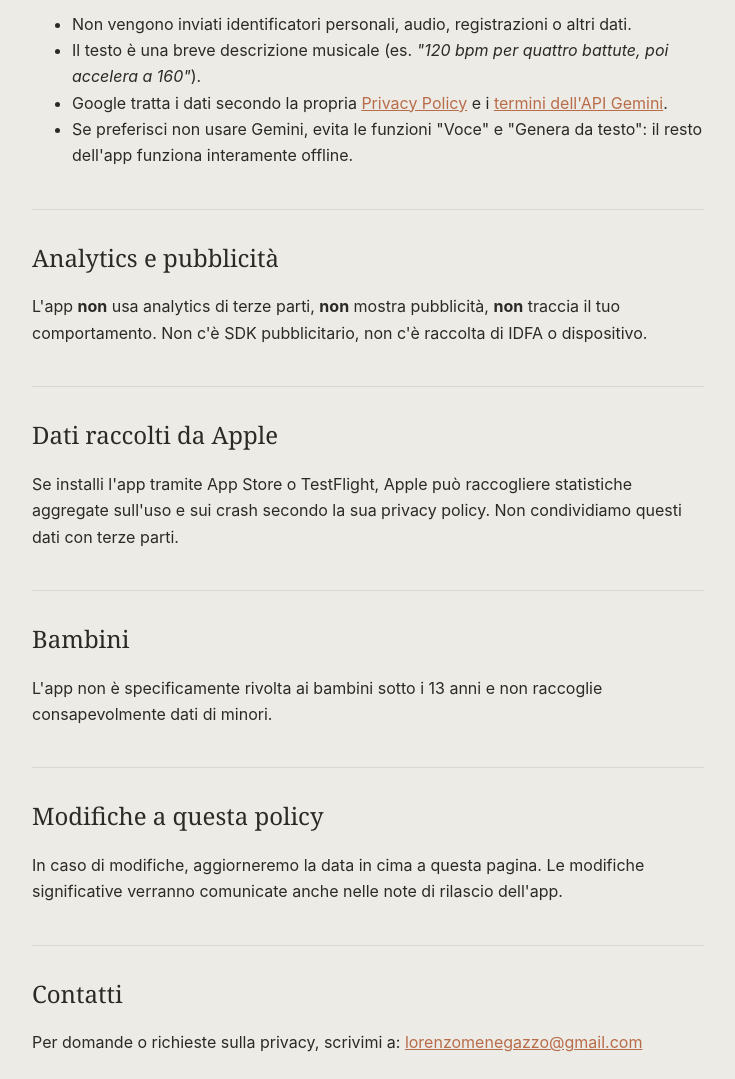
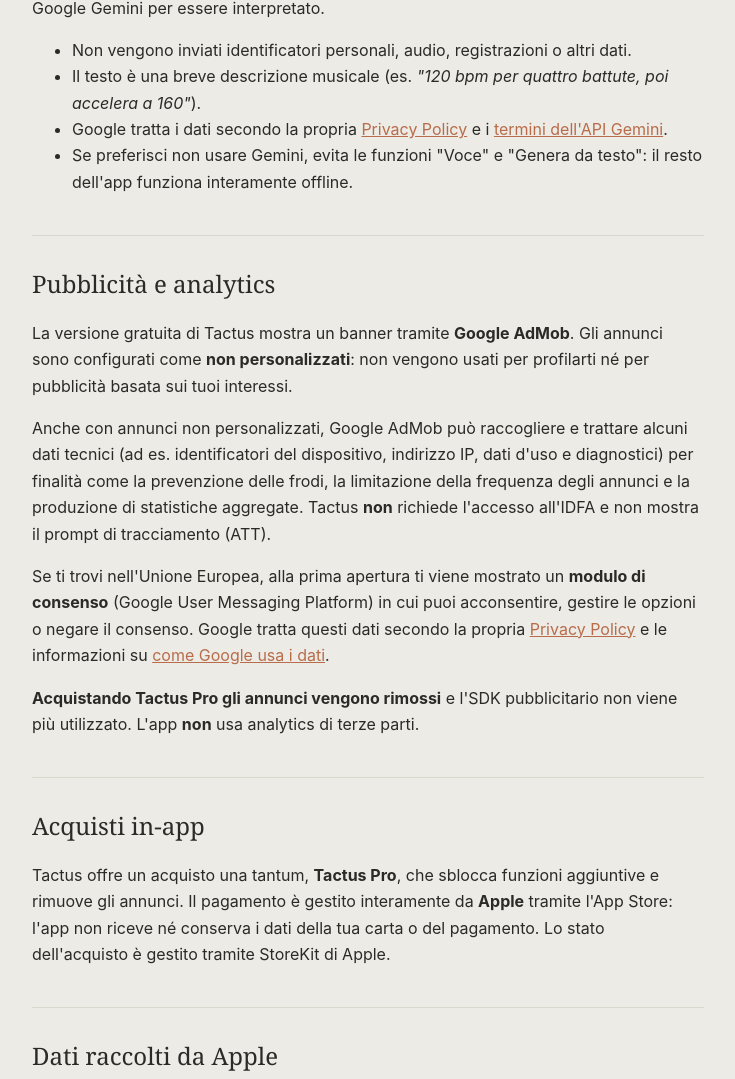
Before and after one commit to Lorenzomene98/tactus-privacy, a plain HTML site: page index.html in a window 1280 px wide. Shown: the part 1405-2484 px from the top of the page, without its empty margins (272-1007 px from the left). Drawn offline with Linux system fonts and the light colour scheme.

Commit message:
Aggiorna privacy per AdMob e IAP

```diff
--- a/index.html
+++ b/index.html
@@ -94,14 +94,14 @@
 <section lang="it">
 
 <h1>Privacy Policy</h1>
-<p class="sub">App: <strong>Tactus</strong> · Ultimo aggiornamento: 27 maggio 2026</p>
+<p class="sub">App: <strong>Tactus</strong> · Ultimo aggiornamento: 6 luglio 2026</p>
 
 <p>Tactus è un'app metronomo per musicisti, sviluppata da Lorenzo Menegazzo. Questa pagina descrive in modo trasparente quali dati l'app raccoglie e utilizza.</p>
 
 <h2>In sintesi</h2>
 <ul>
   <li><strong>Nessun account, nessuna registrazione.</strong></li>
-  <li><strong>Nessun tracciamento, nessun analytics, nessuna pubblicità.</strong></li>
+  <li><strong>Nessun tracciamento e nessun analytics di terze parti.</strong> La versione gratuita mostra annunci <strong>non personalizzati</strong> (Google AdMob); <strong>Tactus Pro</strong> li rimuove.</li>
   <li>I tuoi dati (sequenze ritmiche, preferenze) restano <strong>solo sul tuo dispositivo</strong>.</li>
   <li>Se usi la funzione di dettatura vocale, il testo trascritto viene inviato a Google Gemini per essere interpretato come sequenza musicale.</li>
 </ul>
@@ -131,8 +131,14 @@
   <li>Se preferisci non usare Gemini, evita le funzioni "Voce" e "Genera da testo": il resto dell'app funziona interamente offline.</li>
 </ul>
 
-<h2>Analytics e pubblicità</h2>
-<p>L'app <strong>non</strong> usa analytics di terze parti, <strong>non</strong> mostra pubblicità, <strong>non</strong> traccia il tuo comportamento. Non c'è SDK pubblicitario, non c'è raccolta di IDFA o dispositivo.</p>
+<h2>Pubblicità e analytics</h2>
+<p>La versione gratuita di Tactus mostra un banner tramite <strong>Google AdMob</strong>. Gli annunci sono configurati come <strong>non personalizzati</strong>: non vengono usati per profilarti né per pubblicità basata sui tuoi interessi.</p>
+<p>Anche con annunci non personalizzati, Google AdMob può raccogliere e trattare alcuni dati tecnici (ad es. identificatori del dispositivo, indirizzo IP, dati d'uso e diagnostici) per finalità come la prevenzione delle frodi, la limitazione della frequenza degli annunci e la produzione di statistiche aggregate. Tactus <strong>non</strong> richiede l'accesso all'IDFA e non mostra il prompt di tracciamento (ATT).</p>
+<p>Se ti trovi nell'Unione Europea, alla prima apertura ti viene mostrato un <strong>modulo di consenso</strong> (Google User Messaging Platform) in cui puoi acconsentire, gestire le opzioni o negare il consenso. Google tratta questi dati secondo la propria <a href="https://policies.google.com/privacy">Privacy Policy</a> e le informazioni su <a href="https://support.google.com/admob/answer/6128543">come Google usa i dati</a>.</p>
+<p><strong>Acquistando Tactus Pro gli annunci vengono rimossi</strong> e l'SDK pubblicitario non viene più utilizzato. L'app <strong>non</strong> usa analytics di terze parti.</p>
+
+<h2>Acquisti in-app</h2>
+<p>Tactus offre un acquisto una tantum, <strong>Tactus Pro</strong>, che sblocca funzioni aggiuntive e rimuove gli annunci. Il pagamento è gestito interamente da <strong>Apple</strong> tramite l'App Store: l'app non riceve né conserva i dati della tua carta o del pagamento. Lo stato dell'acquisto è gestito tramite StoreKit di Apple.</p>
 
 <h2>Dati raccolti da Apple</h2>
 <p>Se installi l'app tramite App Store o TestFlight, Apple può raccogliere statistiche aggregate sull'uso e sui crash secondo la sua privacy policy. Non condividiamo questi dati con terze parti.</p>
@@ -151,14 +157,14 @@
 <section lang="en">
 
 <h1>Privacy Policy</h1>
-<p class="sub">App: <strong>Tactus</strong> · Last updated: May 27, 2026</p>
+<p class="sub">App: <strong>Tactus</strong> · Last updated: July 6, 2026</p>
 
 <p>Tactus is a metronome app for musicians, developed by Lorenzo Menegazzo. This page describes transparently which data the app collects and uses.</p>
 
 <h2>Summary</h2>
 <ul>
   <li><strong>No account, no registration.</strong></li>
-  <li><strong>No tracking, no analytics, no advertising.</strong></li>
+  <li><strong>No tracking and no third-party analytics.</strong> The free version shows <strong>non-personalized</strong> ads (Google AdMob); <strong>Tactus Pro</strong> removes them.</li>
   <li>Your data (rhythmic sequences, preferences) stays <strong>only on your device</strong>.</li>
   <li>If you use the voice dictation feature, the transcribed text is sent to Google Gemini to be interpreted as a musical sequence.</li>
 </ul>
@@ -188,8 +194,14 @@
   <li>If you prefer not to use Gemini, avoid the "Voice" and "Generate from text" features: the rest of the app works entirely offline.</li>
 </ul>
 
-<h2>Analytics and advertising</h2>
-<p>The app does <strong>not</strong> use third-party analytics, does <strong>not</strong> show ads, and does <strong>not</strong> track your behavior. There is no ad SDK, no IDFA collection, no device tracking.</p>
+<h2>Advertising and analytics</h2>
+<p>The free version of Tactus displays a banner through <strong>Google AdMob</strong>. Ads are configured as <strong>non-personalized</strong>: they are not used to profile you or to serve interest-based advertising.</p>
+<p>Even with non-personalized ads, Google AdMob may collect and process certain technical data (e.g. device identifiers, IP address, usage and diagnostic data) for purposes such as fraud prevention, ad frequency capping and aggregated reporting. Tactus does <strong>not</strong> request access to the IDFA and does not show the tracking (ATT) prompt.</p>
+<p>If you are located in the European Union, a <strong>consent form</strong> (Google User Messaging Platform) is shown on first launch, where you can consent, manage options, or deny consent. Google processes this data according to its <a href="https://policies.google.com/privacy">Privacy Policy</a> and its information on <a href="https://support.google.com/admob/answer/6128543">how Google uses data</a>.</p>
+<p><strong>Purchasing Tactus Pro removes ads</strong> and the advertising SDK is no longer used. The app does <strong>not</strong> use third-party analytics.</p>
+
+<h2>In-app purchases</h2>
+<p>Tactus offers a one-time purchase, <strong>Tactus Pro</strong>, which unlocks additional features and removes ads. Payment is handled entirely by <strong>Apple</strong> through the App Store: the app neither receives nor stores your card or payment data. Purchase status is managed via Apple's StoreKit.</p>
 
 <h2>Data collected by Apple</h2>
 <p>If you install the app via the App Store or TestFlight, Apple may collect aggregate usage and crash statistics according to its privacy policy. We do not share this data with third parties.</p>
```
